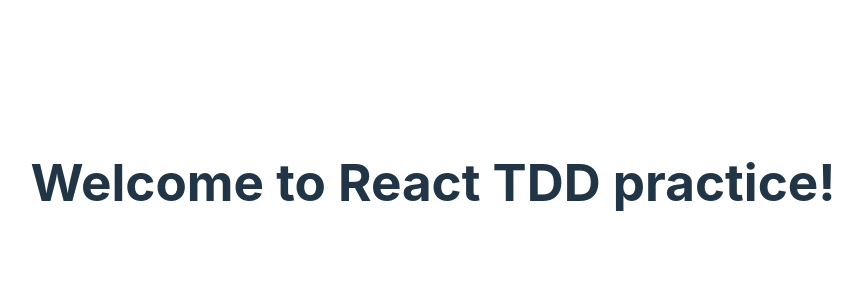
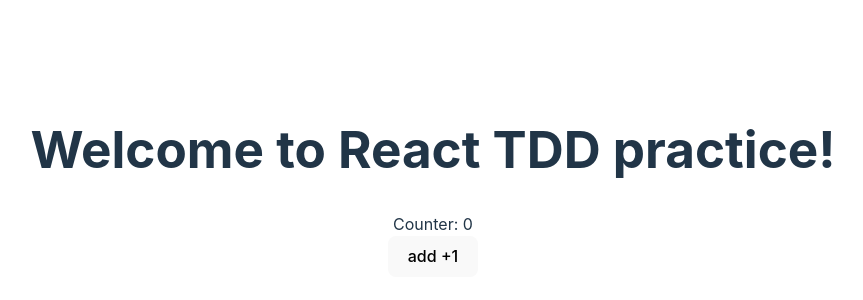
Before and after one commit to BraveVlad/react-tdd-practice, a React (Vite) app: page / in a window 1280 px wide. Shown: the part 218-518 px from the top of the page, without its empty margins (207-1070 px from the left). Built offline with nearby package versions, Linux system fonts and the light colour scheme.

Commit message:
created simple counter component to experiment unittesting

```diff
--- a/src/App.tsx
+++ b/src/App.tsx
@@ -1,11 +1,27 @@
+import { useState } from "react";
 import "./App.css";
 
 function App() {
 	return (
 		<>
 			<h1>Welcome to React TDD practice!</h1>
+			<SimpleCounter />
 		</>
 	);
 }
 
+function SimpleCounter() {
+	const [count, setCount] = useState(0);
+
+	function handleCounterClick(): void {
+		setCount(count + 1);
+	}
+
+	return (
+		<>
+			<div>Counter: {count}</div>
+			<button onClick={handleCounterClick}>add +1</button>
+		</>
+	);
+}
 export default App;
```
Also changed, not shown: 2 other files (tests, documents, lock files or other folders).
